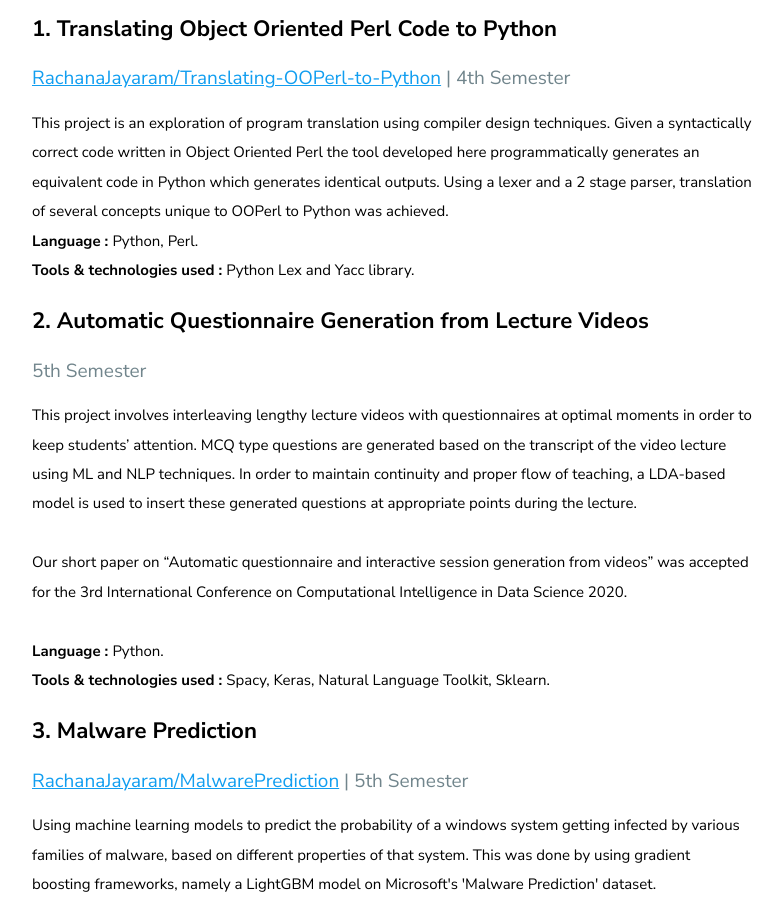
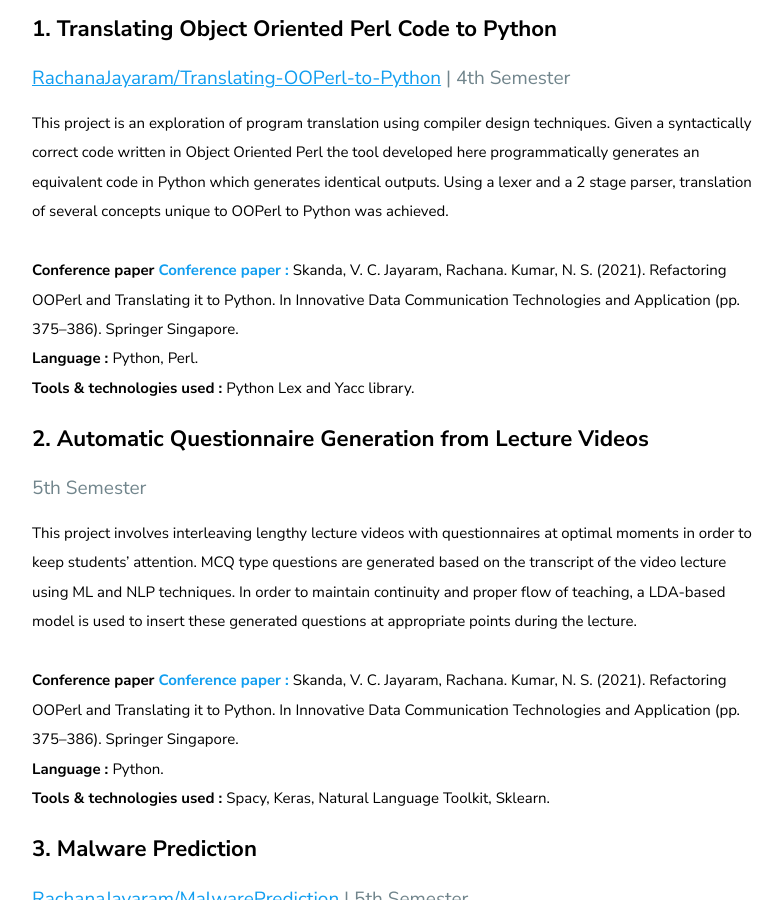
Before and after one commit to RachanaJayaram/projects, a Jekyll site: the page built from index.md, in a window 1280 px wide and 900 px high, scrolled down 436 px. Shown: the whole window, without its empty margins (68-851 px from the left). Built offline with Jekyll 4.4.1, drawn with Linux system fonts in a browser that asks for light colours.

Commit message:
Update home.html

```diff
--- a/_layouts/home.html
+++ b/_layouts/home.html
@@ -36,6 +36,14 @@ layout: page
 	in Python which generates identical outputs. Using a lexer and a 2 stage parser, translation of several concepts
 	unique to OOPerl to Python was achieved.
 	<br>
+		<br>
+	<b>Conference paper
+		 <a href=
+		    "https://link.springer.com/chapter/10.1007%2F978-981-15-9651-3_32">Conference paper :</a>
+	</b>
+	Skanda, V. C. Jayaram, Rachana. Kumar, N. S. (2021). Refactoring OOPerl and Translating it to Python. In Innovative Data Communication Technologies and Application (pp. 375–386). Springer Singapore.
+
+	<br>
 	<b>
 		Language :
 	</b>
@@ -58,9 +66,12 @@ layout: page
 	generated questions at appropriate points during the lecture.
 	<br>
 	<br>
-	Our short paper on “Automatic questionnaire and interactive session generation from videos” was accepted for the 3rd
-	International Conference on Computational Intelligence in Data Science 2020.
-	<br>
+	<b>Conference paper
+		 <a href=
+		    "https://link.springer.com/chapter/10.1007%2F978-981-15-9651-3_32">Conference paper :</a>
+	</b>
+	Skanda, V. C. Jayaram, Rachana. Kumar, N. S. (2021). Refactoring OOPerl and Translating it to Python. In Innovative Data Communication Technologies and Application (pp. 375–386). Springer Singapore.
+
 	<br>
 	<b>
 		Language :
```
